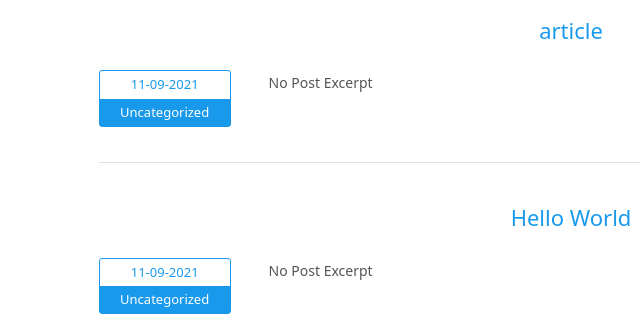
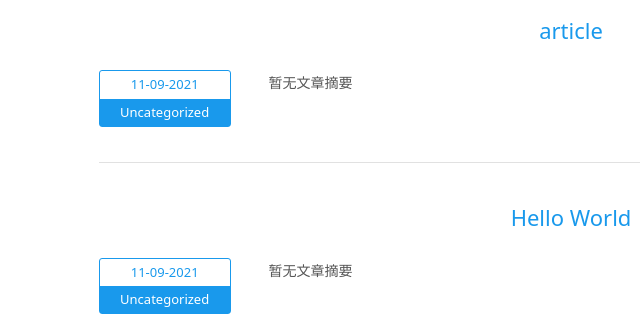
Before and after one commit to Dreamcreator0710/Dreamcreator0710.github.io, a plain HTML site: page index.html in a window 1280 px wide. Shown: the part 338-671 px from the top of the page, 69-709 px from the left. Drawn offline with Linux system fonts and the light colour scheme.

Commit message:
Site updated: 2021-09-12 00:15:56

```diff
--- a/index.html
+++ b/index.html
@@ -112,7 +112,7 @@
       </div>
     </div>
     <!-- Post Excerpt -->
-    <div class="excerpt typo">No Post Excerpt</div>
+    <div class="excerpt typo">暂无文章摘要</div>
     <!-- Post Tags -->
     <div class="tags">
 
@@ -138,7 +138,7 @@
       </div>
     </div>
     <!-- Post Excerpt -->
-    <div class="excerpt typo">No Post Excerpt</div>
+    <div class="excerpt typo">暂无文章摘要</div>
     <!-- Post Tags -->
     <div class="tags">
 
```
Also changed, not shown: 2021/09/11/article/index.html (+1 -1 lines), 2021/09/11/hello-world/index.html (+1 -1 lines).
